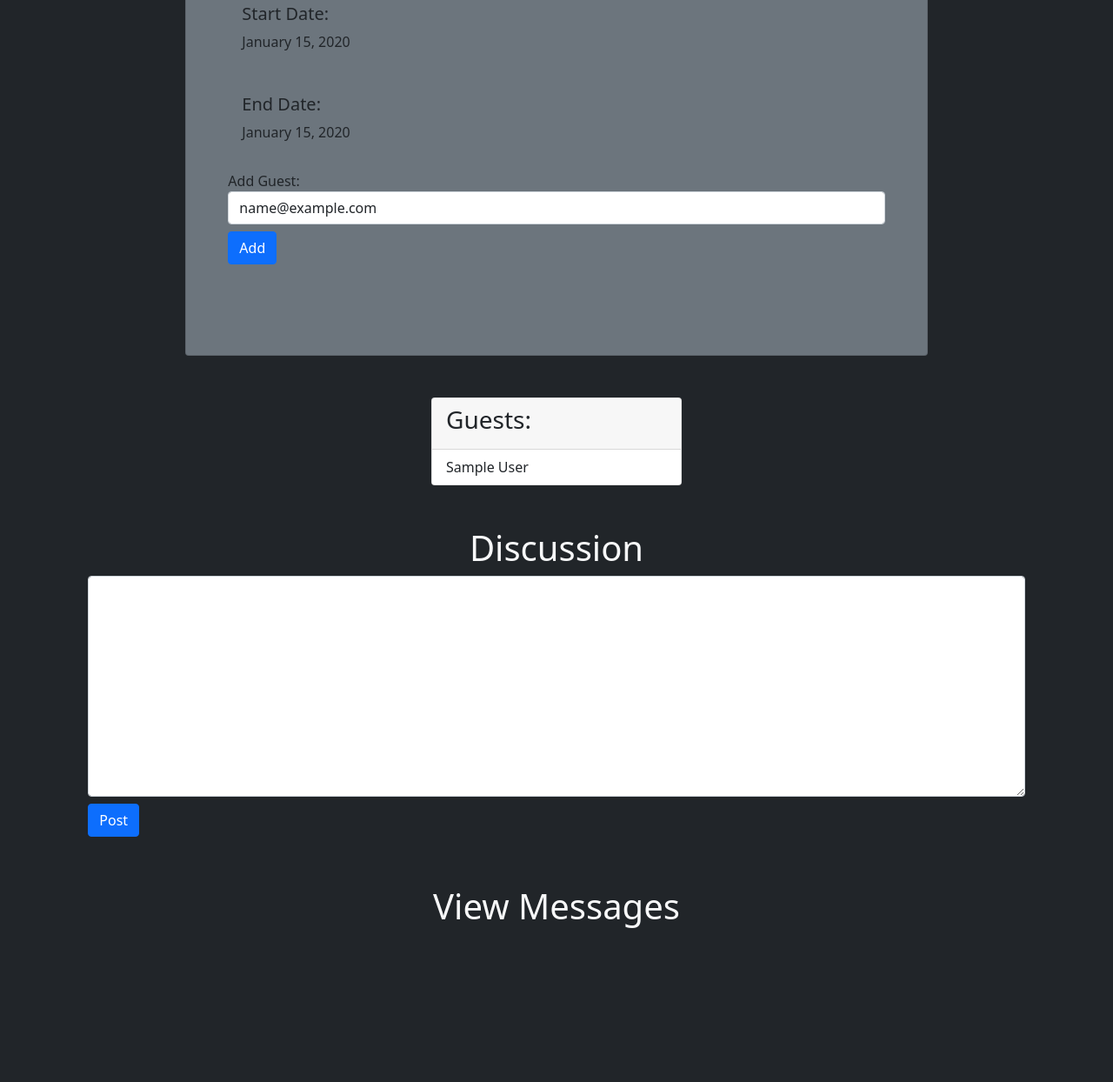
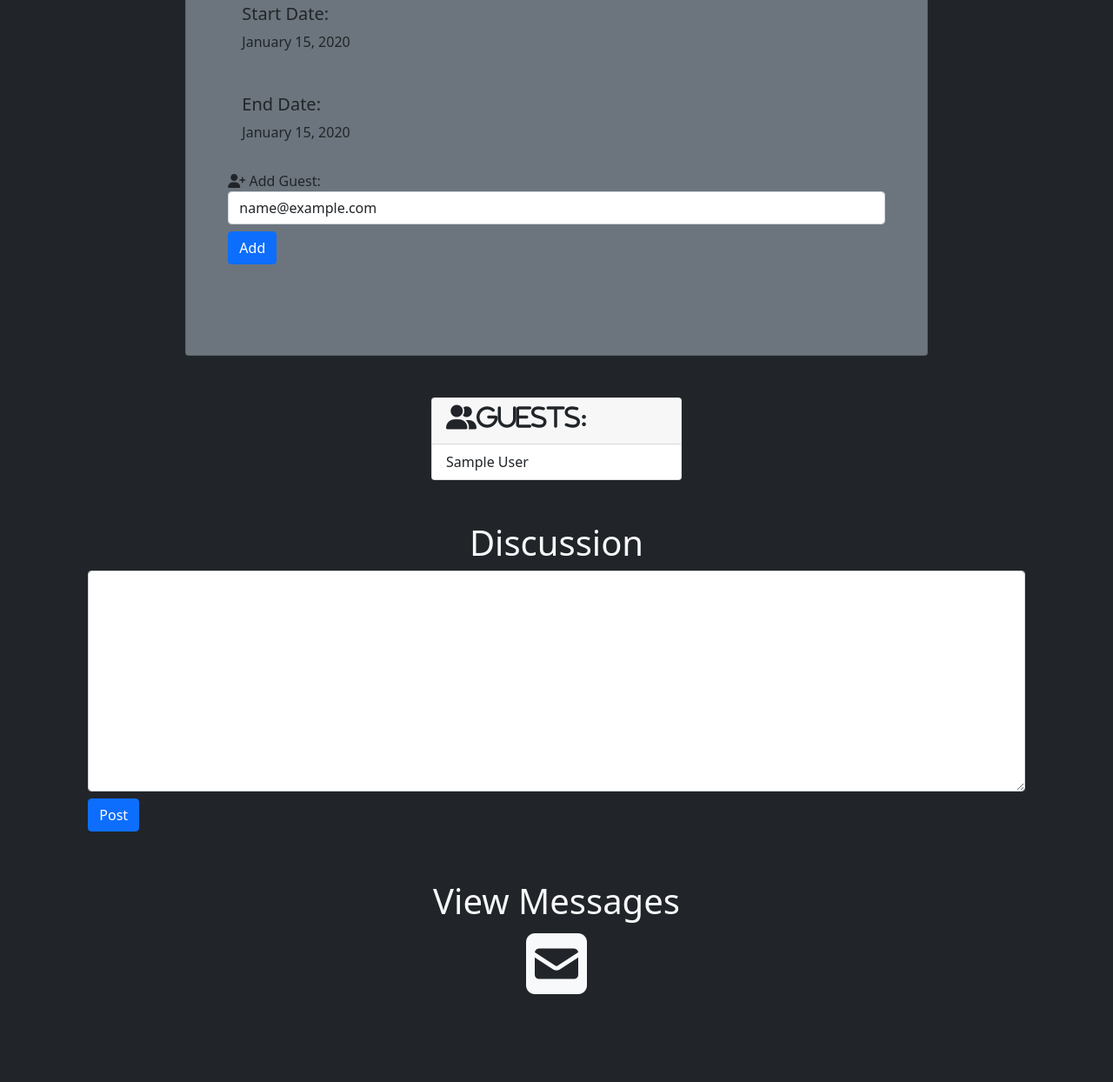
Before and after one commit to rchuu/plannendar, a Flask app: template flask_app/templates/view_event.html in a window 1280 px wide. Shown: the part 711-1955 px from the top of the page at 87% size. Before the commit the page ends 1778 px from the top, so only its background shows below. Run offline with Flask 2, Linux system fonts and the light colour scheme; the template is opened without the code that fills it: most values are stand-ins (such as "Sample title", 1, 10 or a date in 2020); some libraries are stand-ins or nearby versions.

Commit message:
added icons

```diff
--- a/flask_app/templates/view_event.html
+++ b/flask_app/templates/view_event.html
@@ -79,7 +79,7 @@
                 <div>
                     <form action="/add_guests" method="POST">
                         <input type="hidden" name="event_id" value="{{event.id}}">
-
+                        <i class="fas fa-user-plus"></i>
                         <label for="email">Add Guest:</label>
                         <select name="email" class="form-control">
                             {% for guest in users %}
@@ -94,13 +94,11 @@
             <div class="d-flex justify-content-center">
                 <div class="card" style="width: 18rem;">
                     <div class="card-header">
-                        <h3 class="text-dark">Guests:</h3>
+                        <h3 class="text-dark fas fa-user-friends">Guests:</h3>
                     </div>
                     <ul class="list-group list-group-flush">
                         {% for guest in event.guests %}
                         <li class="list-group-item">{{guest.first_name}} {{guest.last_name}}</li>
-                        <!-- <li class="list-group-item">Dapibus ac facilisis in</li>
-                        <li class="list-group-item">Vestibulum at eros</li> -->
                         {% endfor %}
                     </ul>
                 </div>
@@ -146,7 +144,10 @@
                     </div>
                 </form>
                 <div class="col-11 px-5 mx-auto">
-                    <h1 class="text-light text-center">View Messages</h1>
+                    <div class="text-center">
+                        <h1 class="text-light text-center">View Messages</h1>
+                        <i class="fas fa-envelope-square fa-5x"></i>
+                    </div>
                     <div class="form-group py-5 px-5">
                         {% for message in event.messages %}
                         <h4>{{message.creator.first_name}} {{message.creator.last_name}} wrote {{message.time_span()}}:
```
